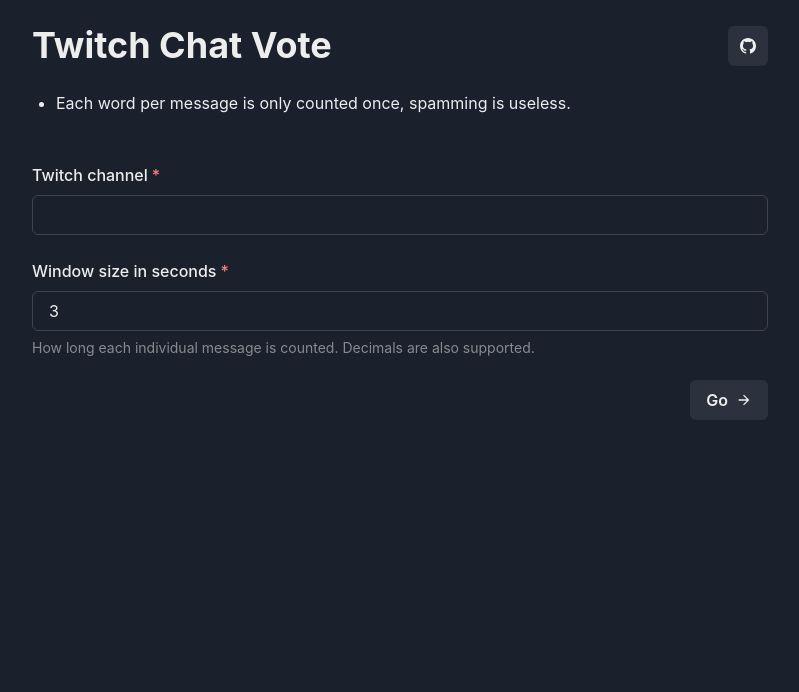
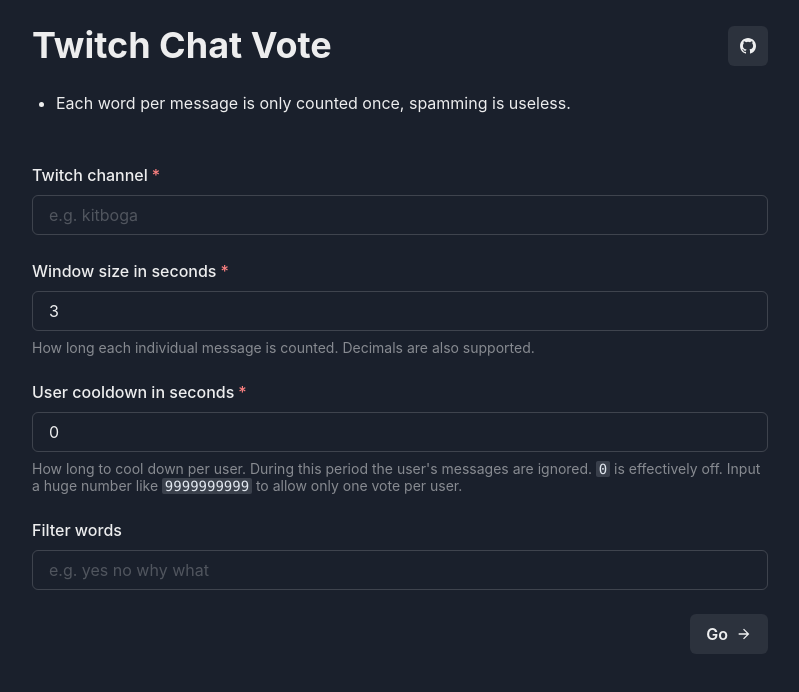
Before and after one commit to skirsten/twitch-chat-vote, a Next.js app: page / in a window 1280 px wide. Shown: the top 692 px of the page, without its empty margins (240-1039 px from the left). Built offline with nearby package versions, Linux system fonts and the light colour scheme.

Commit message:
Add user cooldown and word filter

```diff
--- a/next.config.js
+++ b/next.config.js
@@ -1,6 +1,6 @@
 /** @type {import('next').NextConfig} */
 const nextConfig = {
-  reactStrictMode: true,
-}
+  reactStrictMode: false,
+};
 
-module.exports = nextConfig
+module.exports = nextConfig;
--- a/src/pages/index.tsx
+++ b/src/pages/index.tsx
@@ -2,6 +2,7 @@
 import {
   Box,
   Button,
+  Code,
   Container,
   FormControl,
   FormHelperText,
@@ -32,16 +33,30 @@
     event.preventDefault();
 
     const target = event.target as typeof event.target & {
-      elements: { channel: { value: string }; window: { value: string } };
+      elements: Record<
+        "channel" | "window" | "cooldown" | "filter",
+        { value: string }
+      >;
       reset: () => void;
     };
 
     const channel = target.elements.channel.value;
-    const window = target.elements.window.value;
+    const window = parseFloat(target.elements.window.value);
+    const cooldown = parseFloat(target.elements.cooldown.value);
+    const filter = [
+      ...new Set(
+        target.elements.filter.value.toLowerCase().match(/\b(\w+)\b/g)
+      ),
+    ].join(",");
 
     router.push({
       pathname: "/[channel]",
-      query: { channel, window },
+      query: {
+        channel,
+        ...(window !== 3 && { window }),
+        ...(cooldown && { cooldown }),
+        ...(filter && { filter }),
+      },
     });
   };
 
@@ -72,7 +87,7 @@
           <Stack py={6} spacing={6}>
             <FormControl isRequired>
               <FormLabel htmlFor="channel">Twitch channel</FormLabel>
-              <Input id="channel" type="text" />
+              <Input id="channel" type="text" placeholder="e.g. kitboga" />
             </FormControl>
 
             <FormControl isRequired>
@@ -90,6 +105,32 @@
               </FormHelperText>
             </FormControl>
 
+            <FormControl isRequired>
+              <FormLabel htmlFor="cooldown">User cooldown in seconds</FormLabel>
+              <Input
+                id="cooldown"
+                type="number"
+                defaultValue={0}
+                min={0}
+                step={0.1}
+              />
+              <FormHelperText>
+                How long to cool down per user. During this period the user{"'"}
+                s messages are ignored. <Code>0</Code> is effectively off. Input
+                a huge number like <Code>9999999999</Code> to allow only one
+                vote per user.
+              </FormHelperText>
+            </FormControl>
+
+            <FormControl>
+              <FormLabel htmlFor="filter">Filter words</FormLabel>
+              <Input
+                id="filter"
+                type="text"
+                placeholder="e.g. yes no why what"
+              />
+            </FormControl>
+
             <HStack>
               <Spacer />
               <Button rightIcon={<ArrowForwardIcon />} type="submit">
```
Also changed, not shown: src/pages/[channel].tsx (+49 -13 lines), vercel.json (added).
